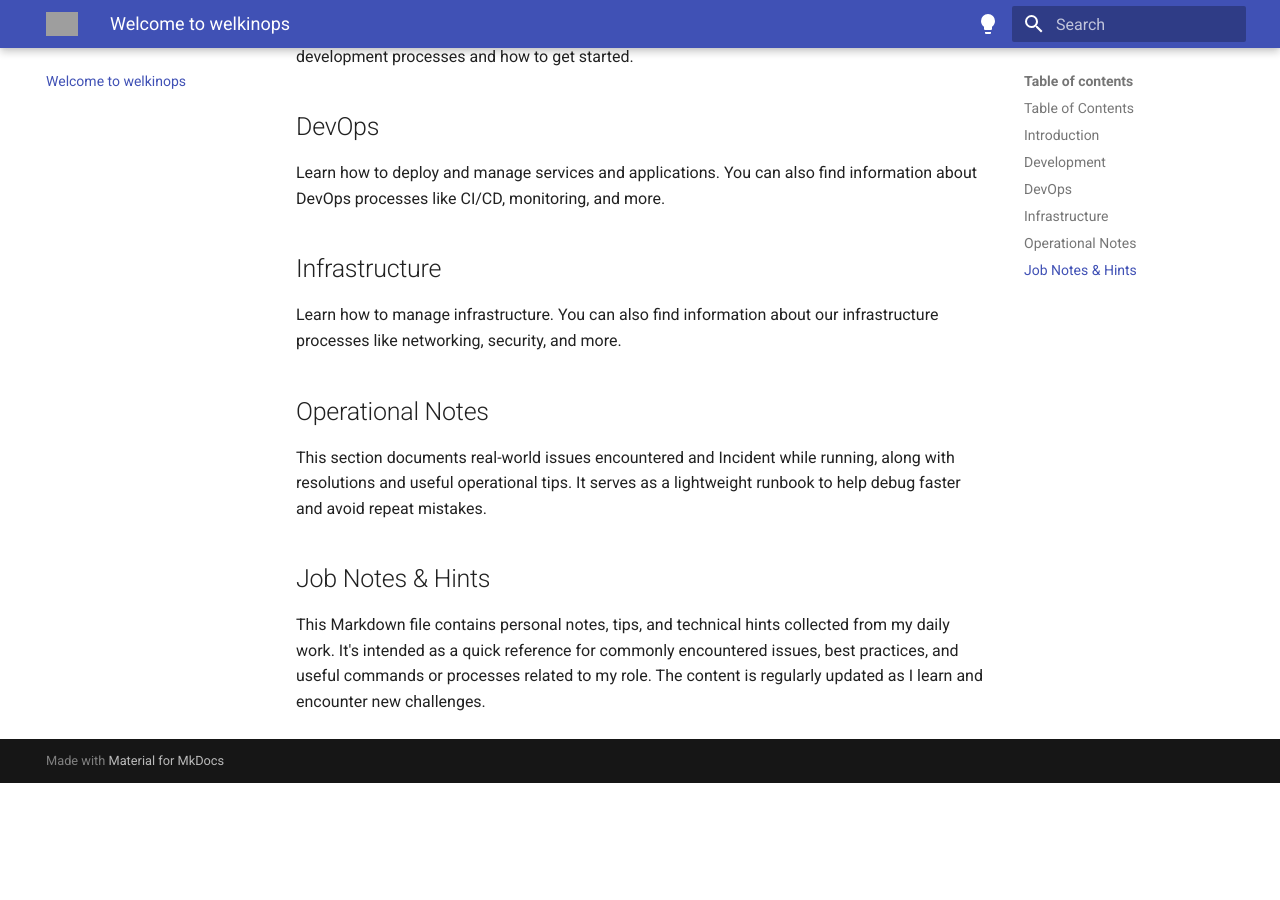
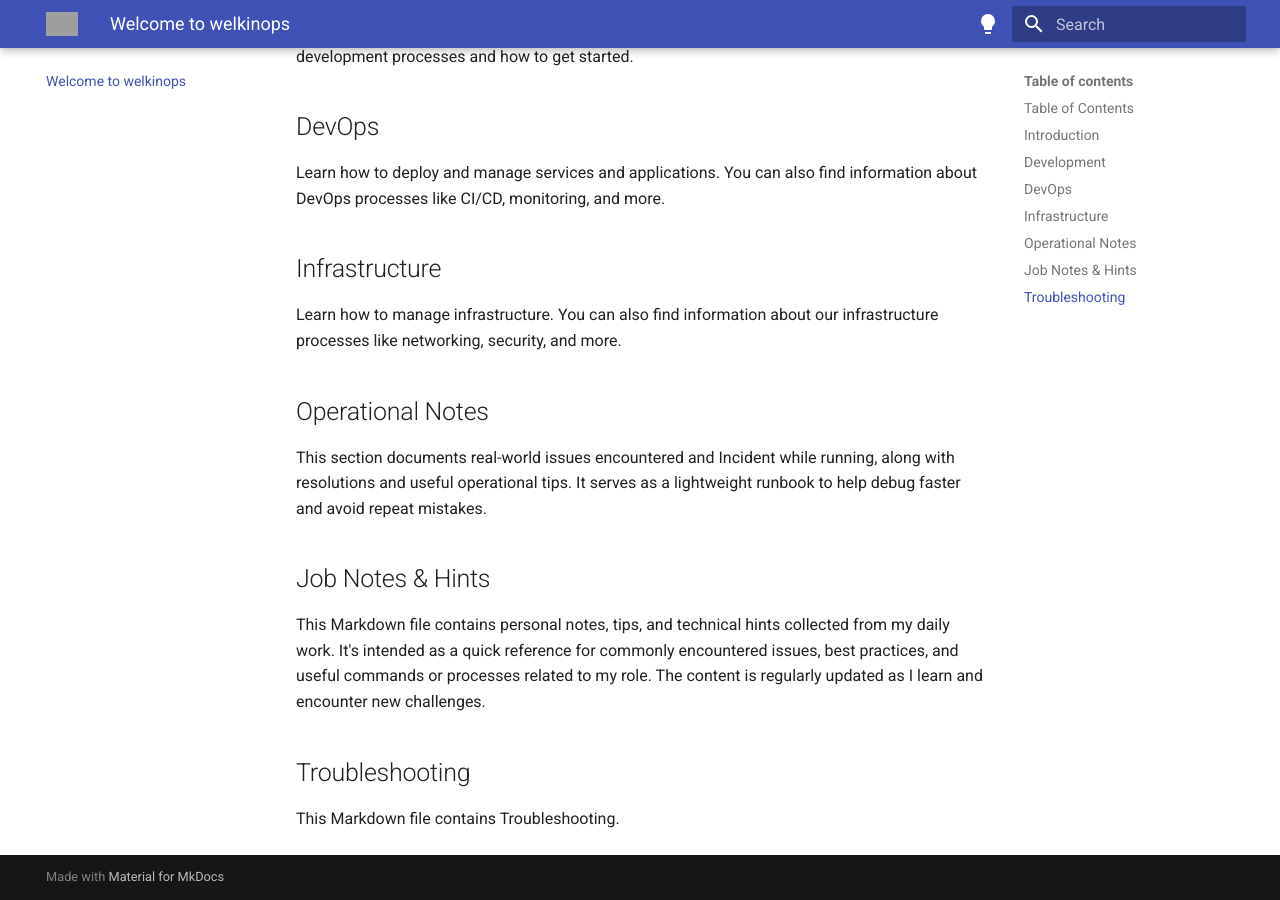
Before and after one commit to amdukf/welkinops, an MkDocs documentation site: the page built from docs/index.md, in a window 1280 px wide and 900 px high, scrolled down 713 px. Built offline with MkDocs 1.6.1 and Material for MkDocs 9.7.7, drawn with Linux system fonts in a browser that asks for light colours; before the commit the page ends 1496 px from its top, so only the background shows below that; grey boxes are pictures that could not be loaded.

```diff
--- a/docs/index.md
+++ b/docs/index.md
@@ -26,3 +26,6 @@ This section documents real-world issues encountered and Incident while running,
 
 ## Job Notes & Hints
 This Markdown file contains personal notes, tips, and technical hints collected from my daily work. It's intended as a quick reference for commonly encountered issues, best practices, and useful commands or processes related to my role. The content is regularly updated as I learn and encounter new challenges.
+
+## Troubleshooting
+This Markdown file contains Troubleshooting.
```
